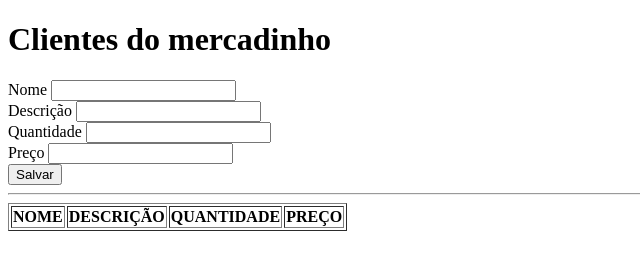
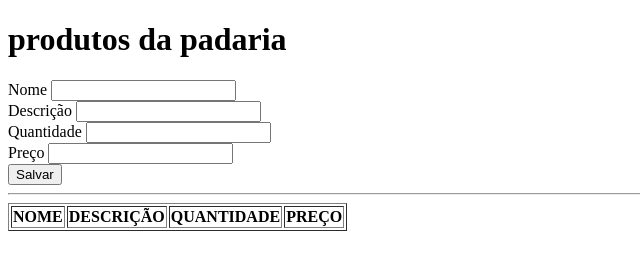
Before and after one commit to marquinhttps/projeto-node, a website with bundled scripts: page views/produtos.html in a window 1280 px wide. Shown: the whole page, without its empty margins (0-640 px from the left). Built offline with nearby package versions, Linux system fonts and the light colour scheme; no server answers.

Commit message:
produtos

```diff
--- a/views/produtos.html
+++ b/views/produtos.html
@@ -4,10 +4,10 @@
     <meta charset="UTF-8">
     <meta name="viewport" content="width=device-width, initial-scale=1.0">
     <link rel="stylesheet" href="style.css">
-    <title>cadastro de clientes</title>
+    <title>cadastro de produtos</title>
 </head>
 <body>
-    <h1>Clientes do mercadinho</h1>
+    <h1>produtos da padaria</h1>
     <form id="form1">
         <input type="hidden" id="id">
 
```
